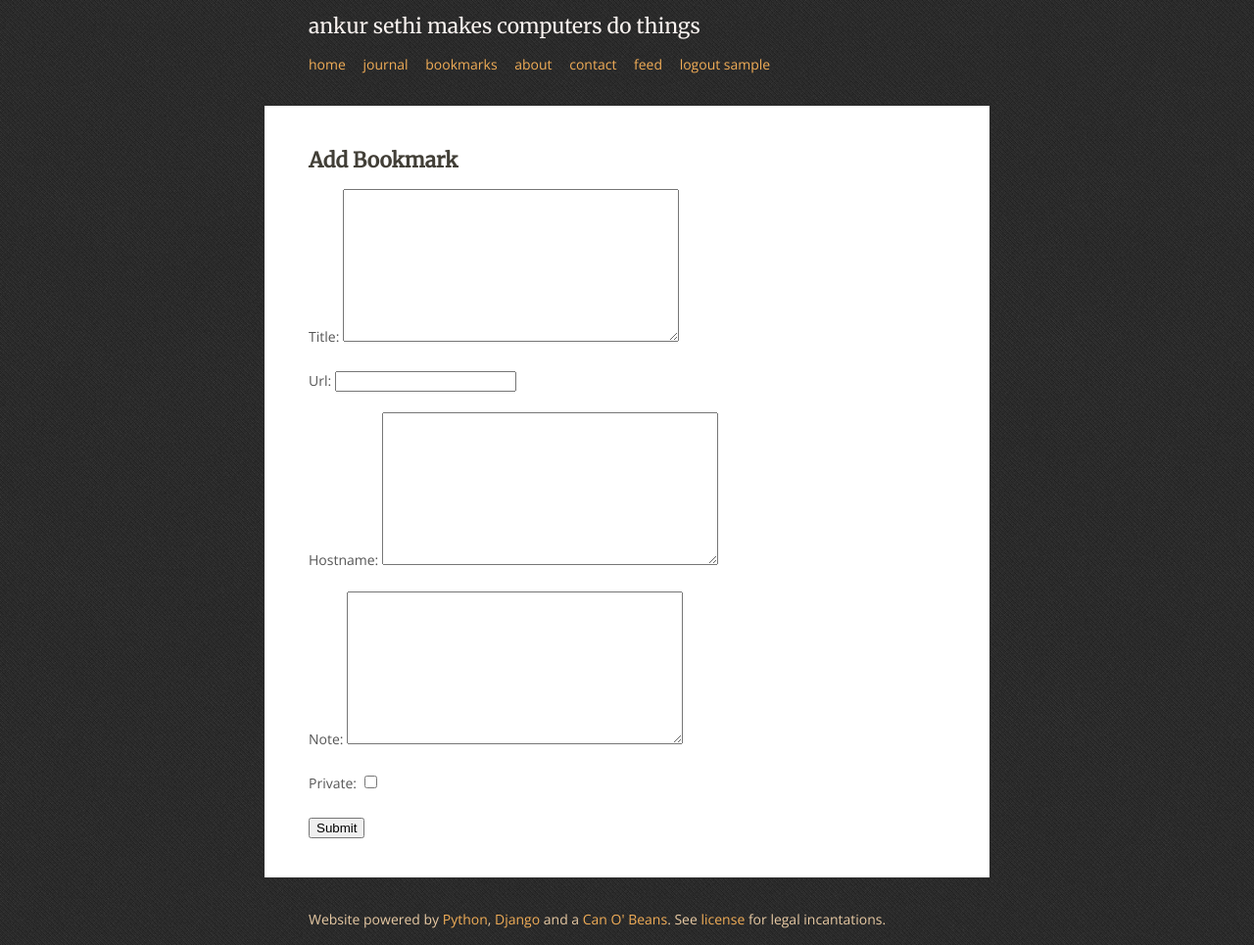
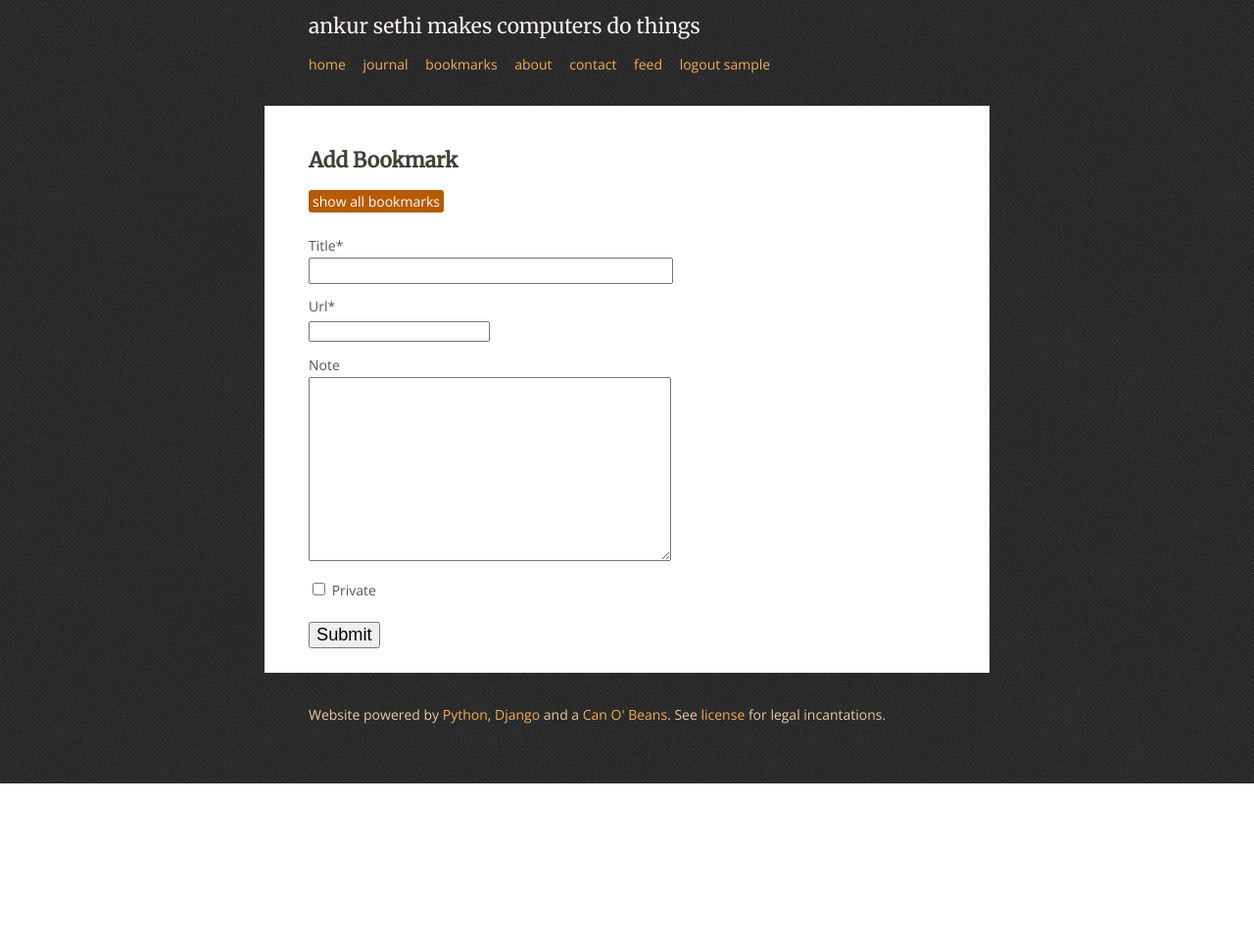
Before and after one commit to s3thi/can_o_beans, a Django app: a page that uses bookmarks/templates/bookmarks/bookmark_create.html in a window 1280 px wide. Shown: the whole page at 98% size. After the commit the page ends 800 px from the top, so only its background shows below. Run offline with Django 3.2, Linux system fonts and the light colour scheme; the visitor is signed in with stand-in values (Sample User, id 1); parts of the project's set-up code (start-up, migrations or seed data) failed here and were passed over; some libraries are stand-ins or nearby versions.

Commit message:
Added django-crispy-forms and tweaked the add bookmark form.

```diff
--- a/bookmarks/forms.py
+++ b/bookmarks/forms.py
@@ -1,7 +1,22 @@
 from django import forms
+from crispy_forms.helper import FormHelper
+from crispy_forms.layout import Submit
 from bookmarks.models import Bookmark
 
 
 class BookmarkForm(forms.ModelForm):
 	class Meta:
 		model = Bookmark
+		widgets = {
+			'title': forms.TextInput()
+		}
+		exclude = ('hostname',)
+
+	def __init__(self, *args, **kwargs):
+		self.helper = FormHelper()
+		self.helper.form_class = 'cob-form'
+		self.helper.form_method = 'post'
+		self.helper.form_action = 'bookmark_create'
+
+		self.helper.add_input(Submit('submit', 'Submit'))
+		super(BookmarkForm, self).__init__(*args, **kwargs)
--- a/bookmarks/templates/bookmarks/bookmark_create.html
+++ b/bookmarks/templates/bookmarks/bookmark_create.html
@@ -1,14 +1,19 @@
 {% extends "gravy/base.html" %}
+{% load crispy_forms_tags %}
 
 {% block title %}New Bookmark{% endblock title %}
+
+{% block extrahead %}
+	<link rel="stylesheet" href="{{ STATIC_URL }}uni_form/uni-form.css" type="text/css">
+	<link rel="stylesheet" href="{{ STATIC_URL }}uni_form/default.uni-form.css" type="text/css">
+{% endblock extrahead %}
 
 {% block content %}
 	<div class="content-block">
 		<h2>Add Bookmark</h2>
-		<form action="." method="POST">
-			{% csrf_token %}
-			{{ form.as_p }}
-			<p><input type="submit"></p>
-		</form>
+		<a class="label" href="{% url bookmarks_list %}">show all bookmarks</a>
+
+		{% crispy form %}
 	</div>
+
 {% endblock content %}
--- a/can_o_beans/settings.py
+++ b/can_o_beans/settings.py
@@ -130,6 +130,7 @@ INSTALLED_APPS = (
 
     'south',
     'taggit',
+    'crispy_forms',
 
     'gravy',
     'journal',
--- a/gravy/static/gravy/style.css
+++ b/gravy/static/gravy/style.css
@@ -183,3 +183,31 @@ a.label {
 .pagination {
   margin-top: 20px;
 }
+
+.cob-form {
+  margin-top: 20px;
+}
+
+.cob-form .control-group {
+  margin-top: 10px;
+}
+
+.cob-form input[type="text"] {
+  font-size: 1.3em;
+  width: 20em;
+}
+
+.cob-form textarea {
+  font-size: 1.3em;
+  width: 20em;
+  height: 10em;
+}
+
+.cob-form input[type="submit"] {
+  margin-top: 20px;
+  font-size: 1.3em;
+}
+
+.cob-form .help-inline {
+  margin-left: 1em;
+}
```
